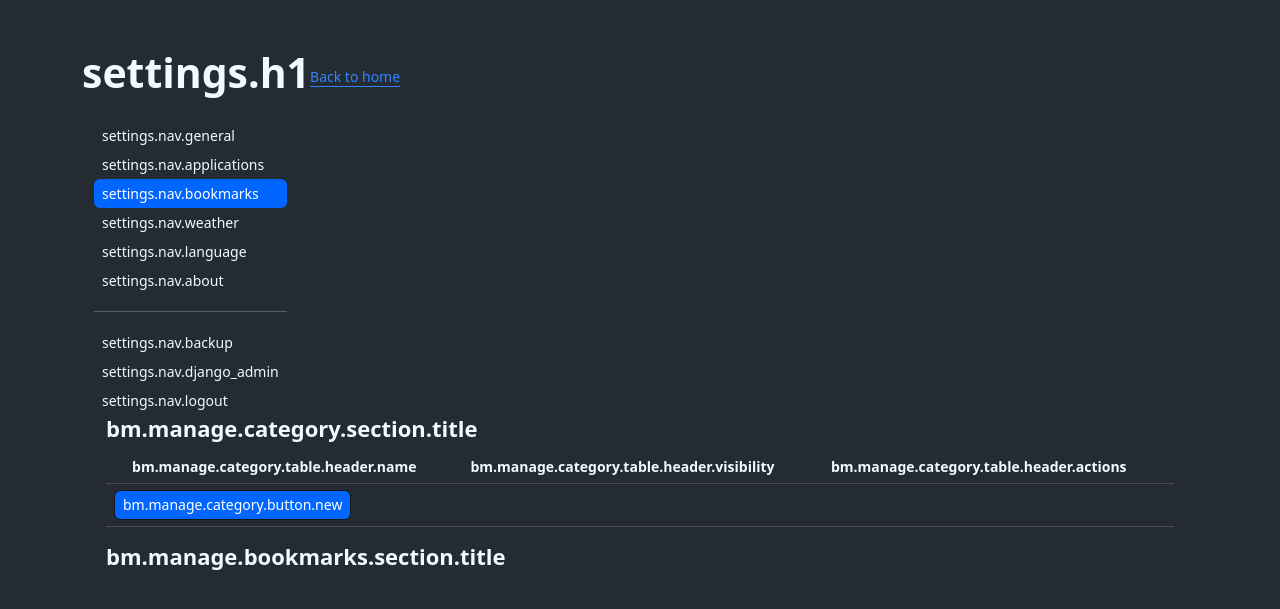
After one commit to pygillier/MiCasa, a Django app: page /bookmarks/manage/ in a window 1280 px wide. The commit adds this page. Shown: the top 609 px of the page. Run offline with Django 5.2, Linux system fonts and the light colour scheme; the visitor is signed in with stand-in values (Sample User, id 1); data that the repository does not hold is empty; some libraries are stand-ins or nearby versions.

Commit message:
Bookmarks category management pages

```diff
--- a/bookmarks/urls.py
+++ b/bookmarks/urls.py
@@ -7,5 +7,8 @@ app_name = "bookmarks"
 urlpatterns = [
     path("", views.IndexView.as_view(), name="index"),
     path("home/", views.HomeView.as_view(), name="home"),
-    path("category/add", views.CategoryAddView.as_view(), name="category_add"),
+    path("manage/", views.ManageView.as_view(), name="manage"),
+    path("category/create/", views.CategoryCreateView.as_view(), name="category_create"),
+    path("category/<int:pk>/update/", views.CategoryUpdateView.as_view(), name="category_update"),
+    path("category/<int:pk>/delete/", views.CategoryDeleteView.as_view(), name="category_delete"),
 ]
--- a/bookmarks/views.py
+++ b/bookmarks/views.py
@@ -1,6 +1,16 @@
-from django.views.generic import ListView
-from django.views.generic.edit import CreateView
+from django.views.generic import ListView, TemplateView
+from django.views.generic.base import ContextMixin
+from django.views.generic.edit import CreateView, DeleteView, UpdateView
+from django.contrib.auth.mixins import LoginRequiredMixin
+from django.contrib.messages.views import SuccessMessageMixin
 from .models import BookmarkCategory
+from .forms import BookmarkCategoryForm
+from django.urls import reverse_lazy
+from django.utils.translation import gettext as _
+
+
+class ManageBookmarksMixin(ContextMixin):
+    extra_context = {"current": "bookmarks"}
 
 
 class IndexView(ListView):
@@ -33,6 +43,58 @@ class HomeView(ListView):
         return qs
 
 
-class CategoryAddView(CreateView):
+class ManageView(LoginRequiredMixin, ManageBookmarksMixin, TemplateView):
+    template_name = "bookmarks/manage.html"
+
+    def get_context_data(self, **kwargs):
+        ctx = super().get_context_data()
+
+        # Fetch all categories
+        ctx["categories"] = BookmarkCategory.objects.all()
+
+        return ctx
+
+
+class CategoryCreateView(LoginRequiredMixin, SuccessMessageMixin, ManageBookmarksMixin, CreateView):
     model = BookmarkCategory
-    fields = ["name", "is_public"]
+    template_name = "bookmarks/category/create.html"
+    form_class = BookmarkCategoryForm
+
+    success_url = reverse_lazy("bookmarks:manage")
+    success_message = _("bm.category.create.success %(name)s")
+
+    def get_success_message(self, cleaned_data):
+        return self.success_message % dict(
+            cleaned_data,
+            name=self.object.name,
+        )
+
+
+class CategoryUpdateView(LoginRequiredMixin, SuccessMessageMixin, ManageBookmarksMixin, UpdateView):
+    model = BookmarkCategory
+    template_name = "bookmarks/category/update.html"
+    form_class = BookmarkCategoryForm
+
+    success_url = reverse_lazy("bookmarks:manage")
+    success_message = _("bm.category.update.success %(name)s")
+
+    def get_success_message(self, cleaned_data):
+        return self.success_message % dict(
+            cleaned_data,
+            name=self.object.name,
+        )
+
+
+class CategoryDeleteView(LoginRequiredMixin, SuccessMessageMixin, ManageBookmarksMixin, DeleteView):
+    template_name = "bookmarks/category/delete.html"
+    context_object_name = "application"
+    model = BookmarkCategory
+
+    success_url = reverse_lazy("bookmarks:manage")
+    success_message = _("bm.category.delete.success %(name)s")
+
+    def get_success_message(self, cleaned_data):
+        return self.success_message % dict(
+            cleaned_data,
+            name=self.object.name,
+        )
--- a/static/css/app.css
+++ b/static/css/app.css
@@ -85,3 +85,13 @@ a#fab-settings {
     color: var(--bs-body-color);
     padding-left: .2em;
 }
+
+/** Drag & drop */
+td.drag-handle {
+    width: 1em;
+}
+td.drag-handle iconify-icon {
+    font-size: 1.8em;
+    vertical-align: middle;
+    cursor: grab;
+}
--- a/static/js/app.js
+++ b/static/js/app.js
@@ -6,3 +6,10 @@ htmx.on("htmx:afterSwap", (e) => {
     modal.show()
   }
 })
+
+/** Sortables **/
+const lists = document.getElementById("sortable")
+
+for(const el in lists) {
+  let sortable = Sortable.create(lists[el]);
+}
--- /dev/null
+++ b/templates/bookmarks/manage.html
@@ -0,0 +1,38 @@
+{% extends "user/base.html" %}
+{% load i18n %}
+{% block head_extra %}
+    <script src="https://cdn.jsdelivr.net/npm/sortablejs@latest/Sortable.min.js"></script>
+{% endblock head_extra %}
+{% block inner %}
+    <h4>{% trans "bm.manage.category.section.title" %}</h4>
+    <table class="table">
+        <thead>
+            <tr>
+                <th><iconify-icon icon="mdi:sort-numeric-ascending"></iconify-icon></th>
+                <th>{% trans "bm.manage.category.table.header.name" %}</th>
+                <th>{% trans "bm.manage.category.table.header.visibility" %}</th>
+                <th>{% trans "bm.manage.category.table.header.actions" %}</th>
+            </tr>
+        </thead>
+        <tfoot>
+            <tr>
+                <td colspan="5">
+                    <a href="{% url "bookmarks:category_create" %}" class="btn btn-primary">{% trans "bm.manage.category.button.new" %}</a>
+                </td>
+            </tr>
+        </tfoot>
+        <tbody>
+        {% for category in categories %}
+            <tr id="categories-sortable" class="sortable">
+                <td class="drag-handle"><iconify-icon icon="mdi:drag-vertical"></iconify-icon></td>
+                <td>{{ category.name }}</td>
+                <td><iconify-icon icon="mdi:visibility-{% if not category.is_public %}off-{% endif %}outline"></iconify-icon> {{ category.is_public }}</td>
+                <td>
+                    <a href="{% url "bookmarks:category_update" pk=category.id %}" class="link-secondary">Edit</a> |
+                    <a href="{% url "bookmarks:category_delete" pk=category.id %}" class="link-secondary">Delete</a></td>
+            </tr>
+        {% endfor %}
+        </tbody>
+    </table>
+    <h4>{% trans "bm.manage.bookmarks.section.title" %}</h4>
+{% endblock inner %}
--- a/templates/partials/nav.html
+++ b/templates/partials/nav.html
@@ -8,7 +8,7 @@
         <a class="nav-link{% if current == "applications" %} active{% endif %}" href="{% url "applications:manage" %}">{% trans "settings.nav.applications" %}</a>
     </li>
     <li class="nav-item">
-        <a class="nav-link{% if current == "bookmarks" %} active{% endif %}" href="#">{% trans "settings.nav.bookmarks" %}</a>
+        <a class="nav-link{% if current == "bookmarks" %} active{% endif %}" href="{% url "bookmarks:manage" %}">{% trans "settings.nav.bookmarks" %}</a>
     </li>
     <li class="nav-item">
         <a class="nav-link{% if current == "weather" %} active{% endif %}" href="{% url "user:weather" %}">{% trans "settings.nav.weather" %}</a>
```
Also changed, not shown: bookmarks/forms.py (added, +29 -0 lines), templates/bookmarks/bookmarkcategory_form.html (deleted, +0 -13 lines), templates/bookmarks/category/_form.html (added, +10 -0 lines), templates/bookmarks/category/create.html (added, +16 -0 lines), templates/bookmarks/category/delete.html (added, +15 -0 lines), templates/bookmarks/category/update.html (added, +16 -0 lines), locale/en_US/LC_MESSAGES/django.po, locale/fr_FR/LC_MESSAGES/django.po, 1 other file.
